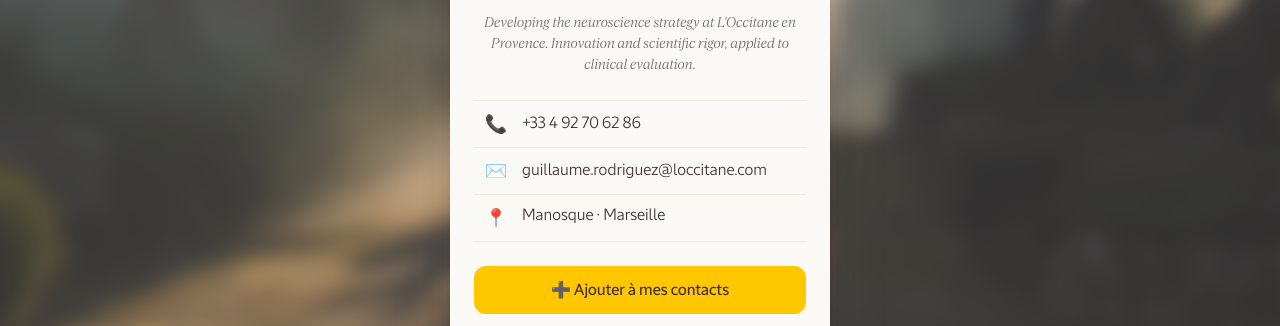
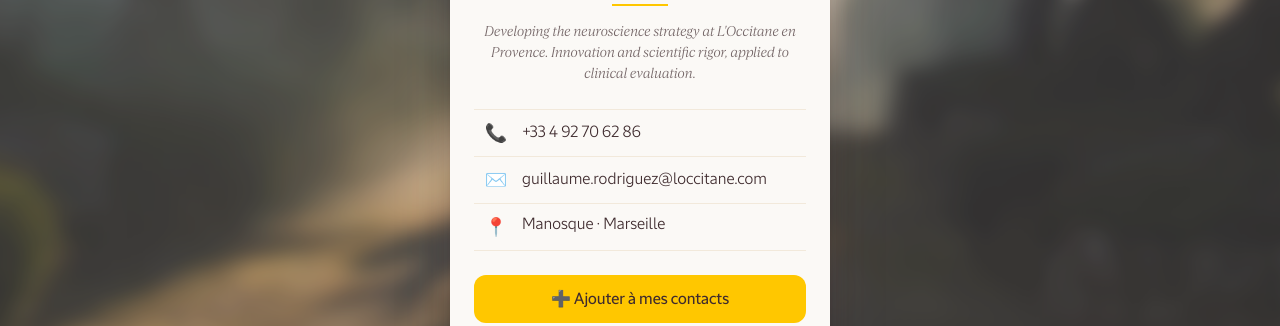
Before and after one commit to Guill0m/carte-visite, a plain HTML site: page index.html in a window 1280 px wide. Shown: the part 334-660 px from the top of the page. Drawn offline with Linux system fonts and the light colour scheme.

Commit message:
Ajoute un trait de séparation entre le titre et la présentation
Co-Authored-By: Claude Sonnet 5.5 <noreply@anthropic.com>
Claude-Session: https://claude.ai/code/session_01KcUt1iF57jqUtzARyQidou

```diff
--- a/index.html
+++ b/index.html
@@ -23,6 +23,7 @@
             display:flex; align-items:center; justify-content:center; font-size:36px; font-weight:600; margin:0 auto 16px; }
   h1 { margin:0; font-family:"LOccitane Serif Condensed",Georgia,serif; font-weight:500; font-size:32px; letter-spacing:.03em; text-transform:uppercase; }
   .title { margin:8px -12px 2px; color:var(--muted); font-size:12px; text-transform:uppercase; letter-spacing:.06em; white-space:nowrap; }
+  .sep { width:56px; height:2px; border:0; background:var(--accent); margin:16px auto 0; }
   .bio { margin:16px 8px 0; font-family:"LOccitane Serif",Georgia,serif; font-style:italic; font-weight:400; font-size:14px; line-height:1.5; color:var(--muted); }
   .org { margin:0 0 22px; }
   .org img { width:170px; max-width:70%; height:auto; display:inline-block; }
@@ -44,6 +45,7 @@
   <div class="avatar" id="avatar"></div>
   <h1 id="fullname"></h1>
   <div class="title" id="jobtitle"></div>
+  <hr class="sep" id="sep">
   <p class="bio" id="bio"></p>
 
   <div class="infos" id="infos"></div>
@@ -89,7 +91,7 @@ function fitTitle() {
 fitTitle();
 if (document.fonts && document.fonts.ready) document.fonts.ready.then(fitTitle);
 window.addEventListener("resize", fitTitle);
-if (C.bio) document.getElementById("bio").textContent = C.bio; else document.getElementById("bio").remove();
+if (C.bio) document.getElementById("bio").textContent = C.bio; else { document.getElementById("bio").remove(); document.getElementById("sep").remove(); }
 const org = document.getElementById("org");
 if (C.logo) {
   const logo = document.createElement("img");
```
